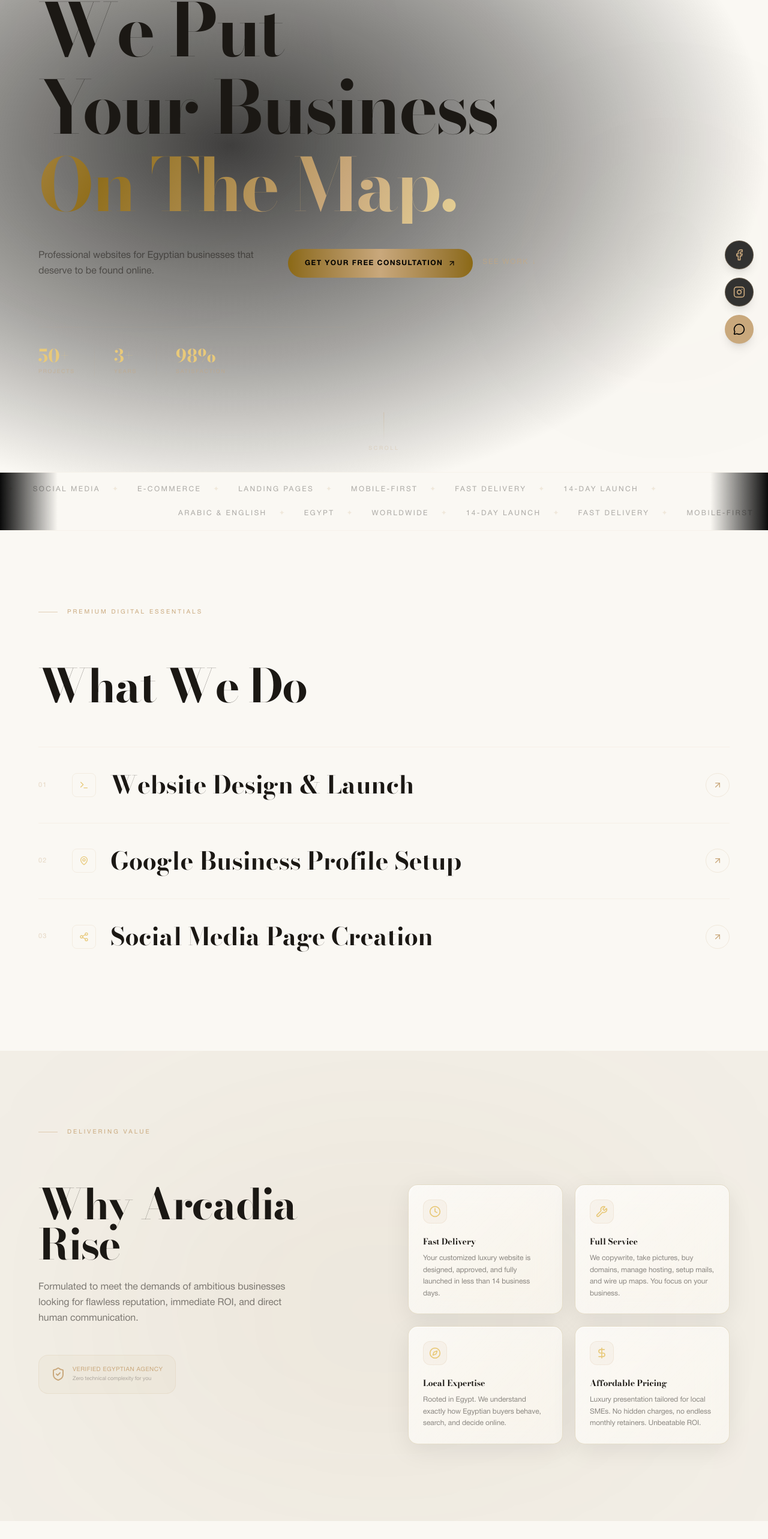
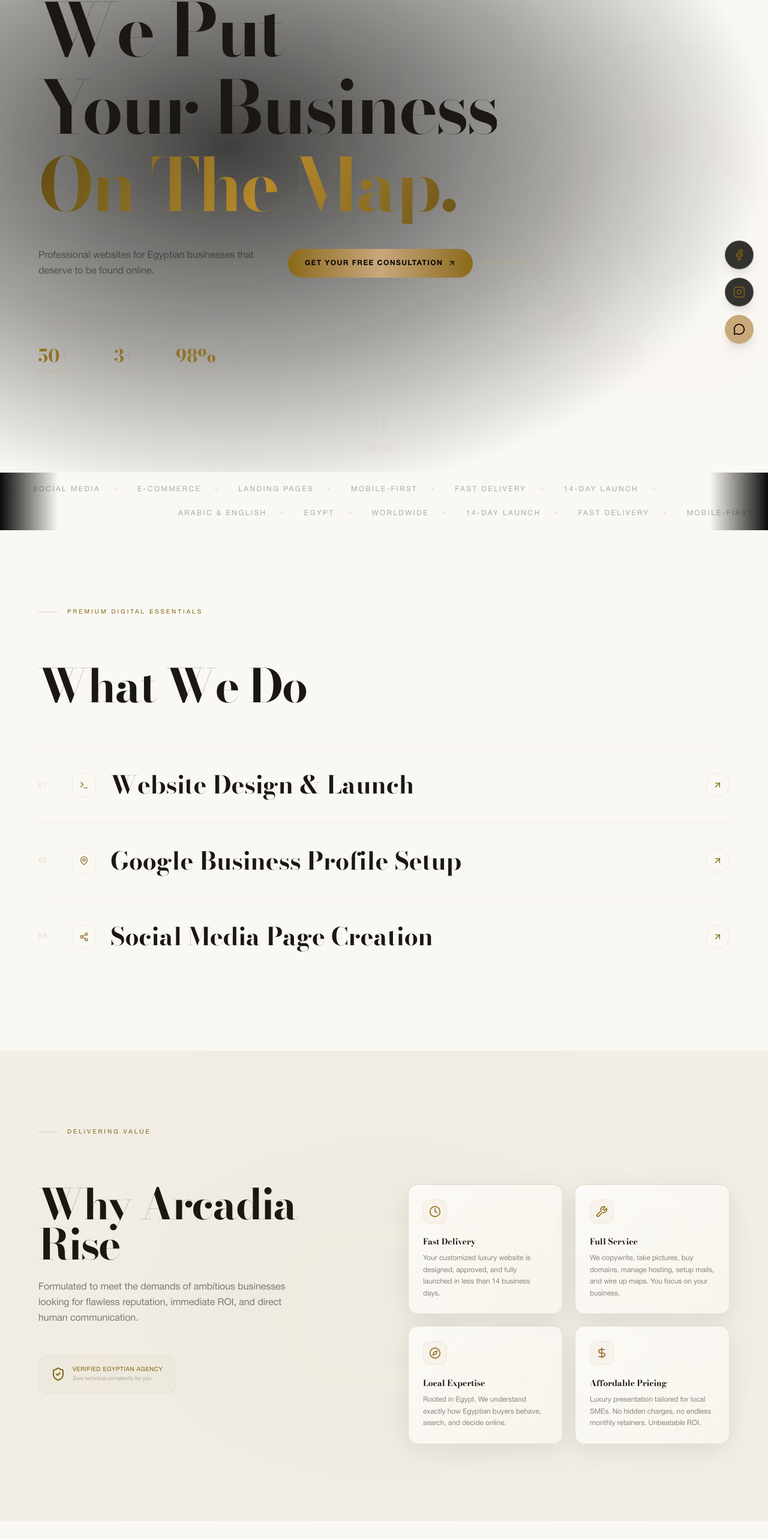
Before and after one commit to ammaryasser12/arcadia-rise, a React (Vite) app: page / in a window 1280 px wide. Shown: the part 203-2769 px from the top of the page at 60% size. Built offline with nearby package versions, Linux system fonts and the light colour scheme.

Commit message:
Fix light-mode gold readability: darken text-shimmer gradient + solid gold accents (prices, labels, headings) to meet contrast on white

```diff
--- a/src/index.css
+++ b/src/index.css
@@ -89,6 +89,21 @@ html[data-theme="light"] .liquid-glass::after {
 }
 /* The living-canvas shader is built for dark; hide it in light mode (theme bg shows) */
 html[data-theme="light"] canvas[aria-hidden="true"] { display: none; }
+
+/* ── Light-mode gold readability ──────────────────────────
+   Light golds (#C9A87C / #E8C97A) and the shimmer gradient wash
+   out on white. Darken them so headings, prices, and labels
+   meet contrast. (Targets Tailwind's generated arbitrary classes.) */
+html[data-theme="light"] .text-shimmer {
+  background: linear-gradient(120deg, #5E4A12 0%, #927226 30%, #B6892B 50%, #927226 70%, #5E4A12 100%);
+  -webkit-background-clip: text;
+  background-clip: text;
+}
+html[data-theme="light"] .text-\[\#E8C97A\] { color: #927226 !important; }
+html[data-theme="light"] .text-\[\#C9A87C\] { color: #7F6312 !important; }
+/* softer gold lines/dividers stay subtle but a touch darker for visibility */
+html[data-theme="light"] .bg-\[\#8B6914\]\/4,
+html[data-theme="light"] .bg-\[\#8B6914\]\/5 { opacity: 0.5; }
 
 h1,h2,h3,h4 {
   font-family: "Bodoni Moda","Amiri",serif;
```
